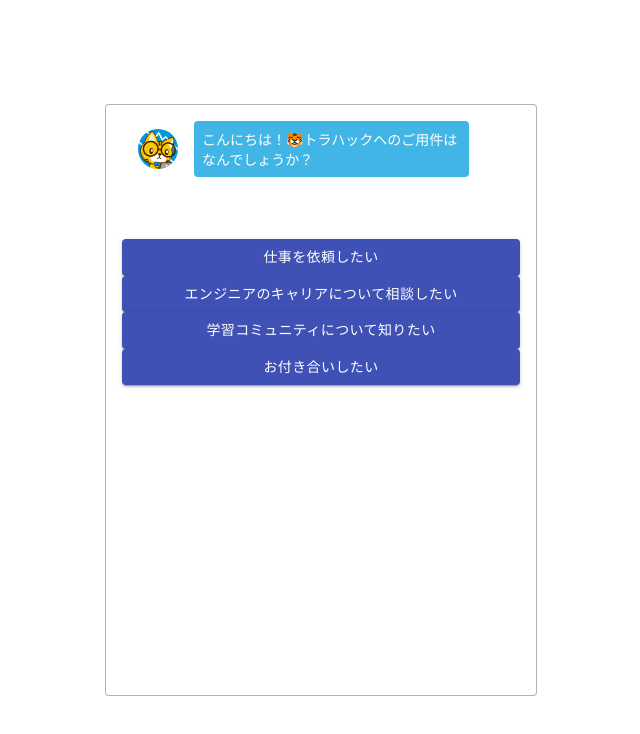
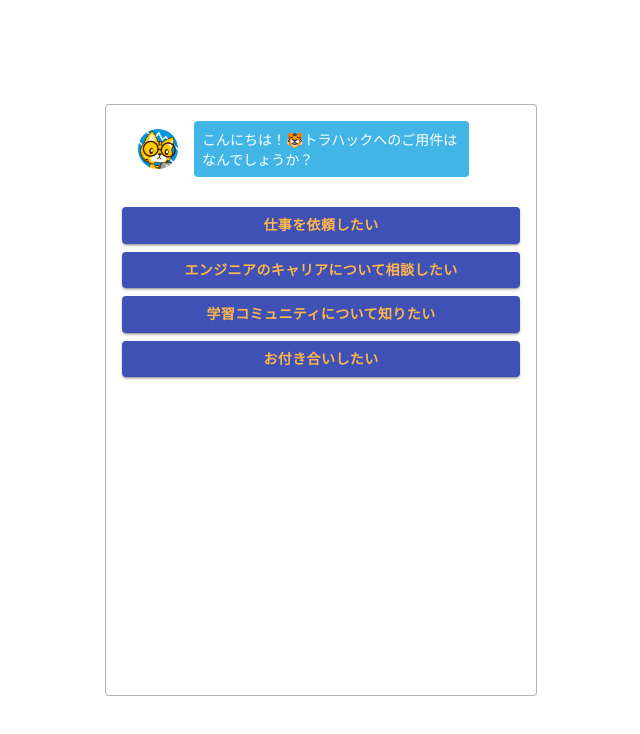
Before and after one commit to STOVE-Matsumoto/chatbot-demo, a React (Create React App) app: page / in a window 1280 px wide. Shown: the top 734 px of the page, without its empty margins (319-959 px from the left). Built offline with nearby package versions, Linux system fonts and the light colour scheme.

Commit message:
ボタンにMaterial UIのHook APIを利用してスタイルを付ける

```diff
--- a/package.json
+++ b/package.json
@@ -5,6 +5,7 @@
   "dependencies": {
     "@material-ui/core": "^4.11.3",
     "@material-ui/icons": "^4.11.2",
+    "@material-ui/styles": "^4.11.3",
     "@material-ui/system": "^4.11.3",
     "@testing-library/jest-dom": "^5.11.9",
     "@testing-library/react": "^11.2.5",
--- a/src/components/Answer.jsx
+++ b/src/components/Answer.jsx
@@ -2,19 +2,29 @@
 import { makeStyles } from '@material-ui/core/styles';
 import Button from '@material-ui/core/Button';
 
-const useStyles = makeStyles((theme) => ({
-  root: {
-    '& > *': {
-      margin: theme.spacing(1),
+const useStyles = makeStyles({
+  button: {
+    borderColor: '#FFB549',
+    color: '#FFB549',
+    fontWeight: 600,
+    marginBottom: "8px",
+    "&:hover": {
+      backgroundColor: "#FFB549",
+      color: "#fff"
     },
   },
-}));
+});
 
 const Answer = (props) => {
-  // const classes = useStyles();
+  const classes = useStyles();
 
   return (
-    <Button variant="contained" color="primary" onClick={() => props.select(props.content, props.nextId)}>
+    <Button
+      className={classes.button}
+      variant="contained"
+      color="primary"
+      onClick={() => props.select(props.content, props.nextId)}
+    >
       {props.content}
     </Button>
   );
```
Also changed, not shown: 1 other file (tests, documents, lock files or other folders).
